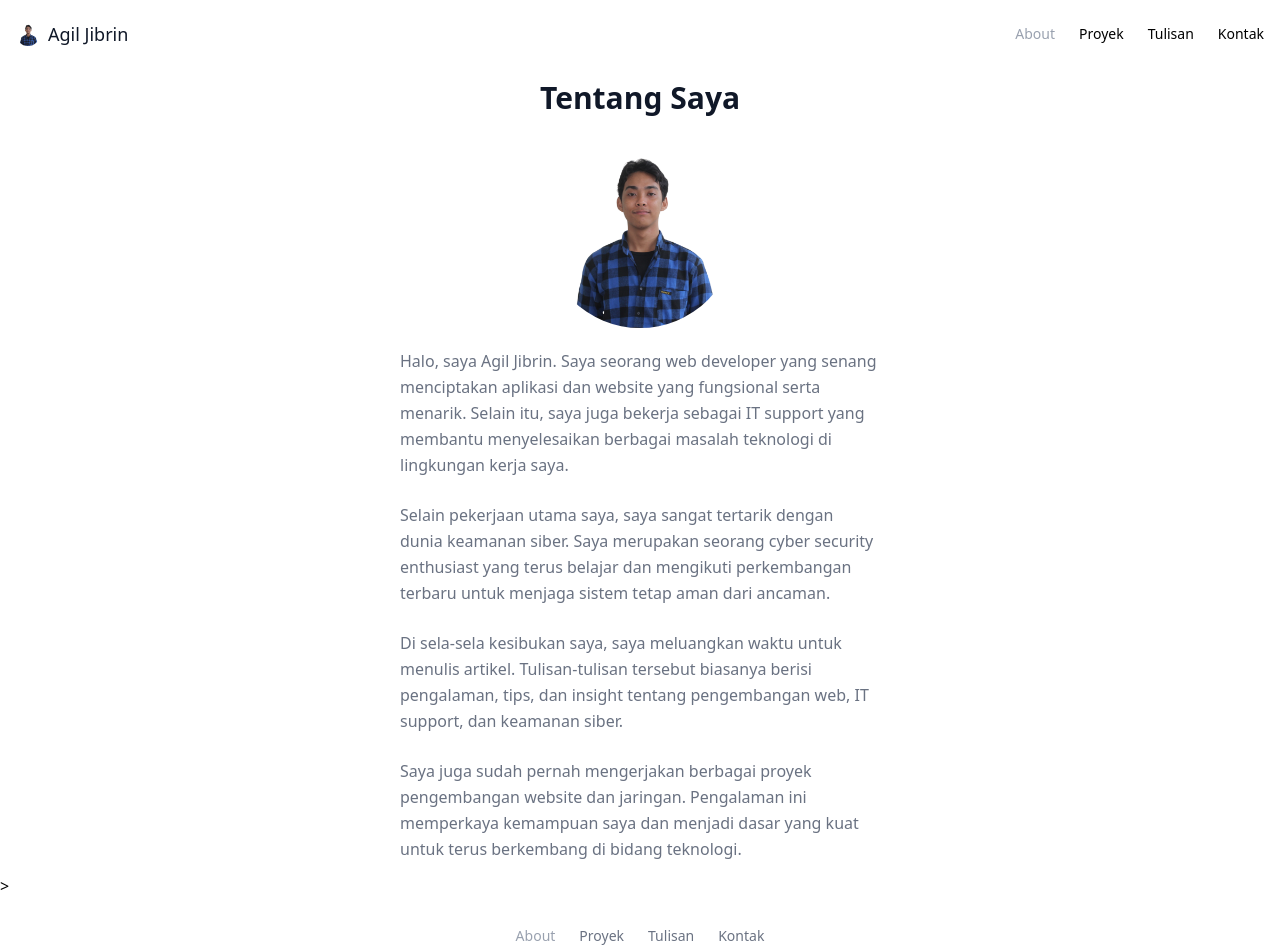
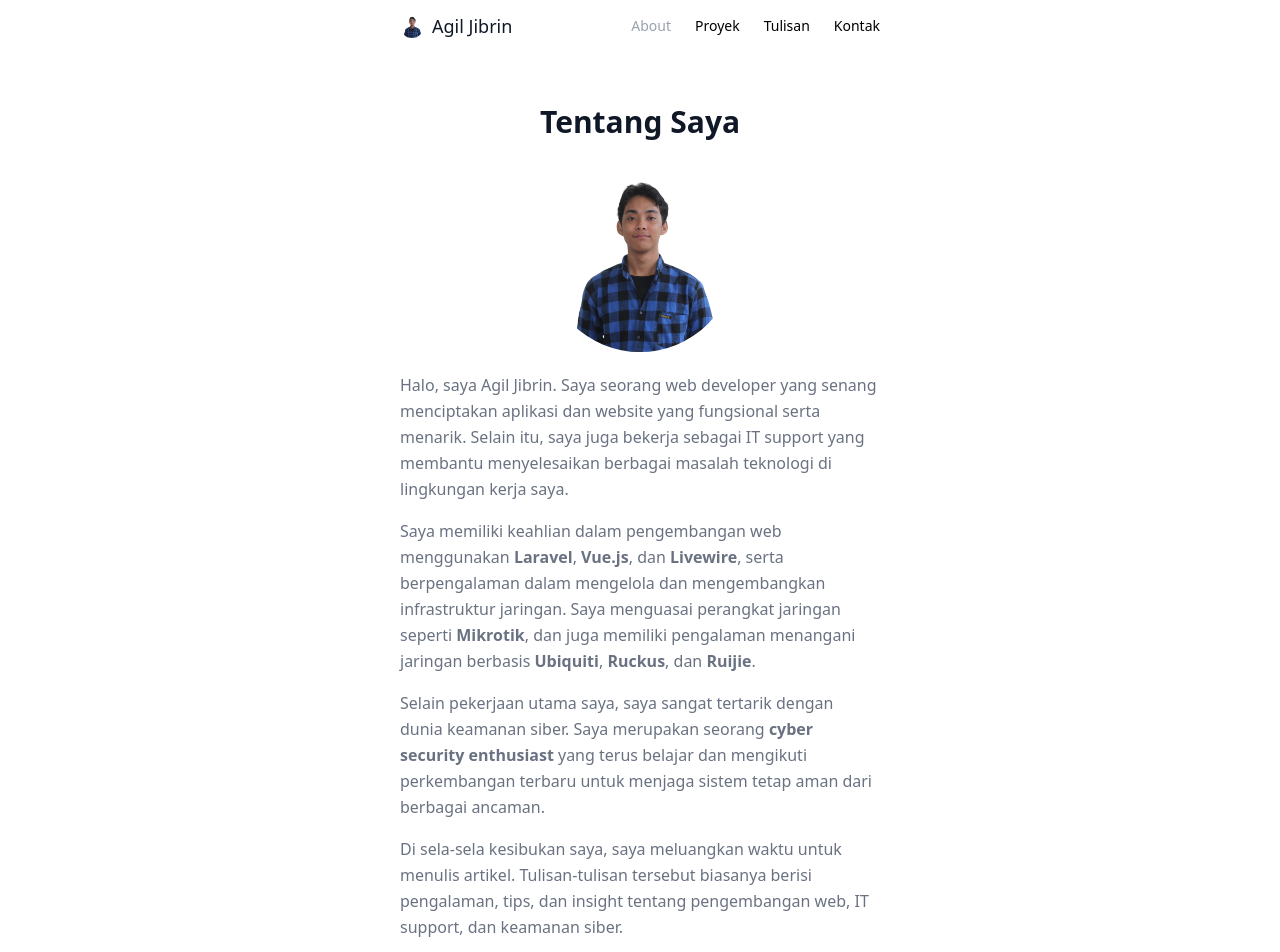
Before and after one commit to fuureya/vue-landing, a Vue app: page /about in a window 1280 px wide. Shown: the top 952 px of the page. Built offline with nearby package versions, Linux system fonts and the light colour scheme.

Commit message:
fix: minor

```diff
--- a/src/components/DescAbout.vue
+++ b/src/components/DescAbout.vue
@@ -4,7 +4,7 @@ import MasterBody from "./MasterBody.vue"
 
 <template>
     <MasterBody>
-        <h1 class="text-center text-xl text-gray-900 md:text-3xl font-semibold">
+        <h1 class="text-center text-xl text-gray-900 md:text-3xl font-semibold md:mt-10">
             Tentang Saya
         </h1>
 
@@ -17,22 +17,26 @@ import MasterBody from "./MasterBody.vue"
             fungsional serta menarik. Selain itu, saya juga bekerja sebagai IT support yang membantu menyelesaikan
             berbagai masalah teknologi di lingkungan kerja saya.
         </p>
-        <br>
-        <p class="text-gray-500 leading-relaxed">
-            Selain pekerjaan utama saya, saya sangat tertarik dengan dunia keamanan siber. Saya merupakan seorang cyber
-            security enthusiast yang terus belajar dan mengikuti perkembangan terbaru untuk menjaga sistem tetap aman
-            dari ancaman.
+        <p class="text-gray-500 leading-relaxed mt-4">
+            Saya memiliki keahlian dalam pengembangan web menggunakan <strong>Laravel</strong>, <strong>Vue.js</strong>,
+            dan <strong>Livewire</strong>, serta berpengalaman dalam mengelola dan mengembangkan infrastruktur jaringan.
+            Saya menguasai perangkat jaringan seperti <strong>Mikrotik</strong>, dan juga memiliki pengalaman menangani
+            jaringan berbasis <strong>Ubiquiti</strong>, <strong>Ruckus</strong>, dan <strong>Ruijie</strong>.
         </p>
-        <br>
-        <p class="text-gray-500 leading-relaxed">
+        <p class="text-gray-500 leading-relaxed mt-4">
+            Selain pekerjaan utama saya, saya sangat tertarik dengan dunia keamanan siber. Saya merupakan seorang
+            <strong>cyber security enthusiast</strong> yang terus belajar dan mengikuti perkembangan terbaru untuk
+            menjaga sistem tetap aman dari berbagai ancaman.
+        </p>
+        <p class="text-gray-500 leading-relaxed mt-4">
             Di sela-sela kesibukan saya, saya meluangkan waktu untuk menulis artikel. Tulisan-tulisan tersebut biasanya
             berisi pengalaman, tips, dan insight tentang pengembangan web, IT support, dan keamanan siber.
         </p>
-        <br>
-        <p class="text-gray-500 leading-relaxed">
+        <p class="text-gray-500 leading-relaxed mt-4">
             Saya juga sudah pernah mengerjakan berbagai proyek pengembangan website dan jaringan. Pengalaman ini
             memperkaya kemampuan saya dan menjadi dasar yang kuat untuk terus berkembang di bidang teknologi.
         </p>
 
+
     </MasterBody>>
 </template>
--- a/src/components/DescKontak.vue
+++ b/src/components/DescKontak.vue
@@ -46,7 +46,7 @@ const kontak = [
 
 <template>
     <MasterBody>
-        <h1 class="text-3xl text-gray-900 md:text-4xl font-semibold">
+        <h1 class="text-3xl text-gray-900 md:text-4xl font-semibold md:mt-10">
             Kontak Saya
         </h1>
         <p class="text-gray-500 leading-relaxed mt-5">
--- a/src/components/DescProyek.vue
+++ b/src/components/DescProyek.vue
@@ -5,7 +5,7 @@ import em from '@/assets/img/em.png';
 
 <template>
     <MasterBody>
-        <h1 class="text-3xl text-gray-900 md:text-4xl font-semibold">
+        <h1 class="text-3xl text-gray-900 md:text-4xl font-semibold md:mt-10">
             Proyek Saya
         </h1>
         <p class="text-gray-500 leading-relaxed mt-5">
--- a/src/components/DescTulisan.vue
+++ b/src/components/DescTulisan.vue
@@ -5,15 +5,20 @@ import Writes from './partials/Writes.vue'
 import { ref } from 'vue'
 
 const selectedType = ref('none')
+const searchKeyword = ref('')
 
 const handleUpdate = (type) => {
     selectedType.value = type
+}
+
+const handleKeyword = (key) => {
+    searchKeyword.value = key
 }
 </script>
 
 <template>
     <MasterBody>
-        <SearchWrites @updateEmit="handleUpdate" />
+        <SearchWrites @updateEmit="handleUpdate" @keyword="handleKeyword" />
         <Writes :typeOfPage="'all'" :sortType="selectedType" />
     </MasterBody>
 </template>
--- a/src/components/Footer.vue
+++ b/src/components/Footer.vue
@@ -1,5 +1,5 @@
 <template>
-    <footer class="bg-white py-7 px-4 md:px-[400px] lg:px-[400px]">
+    <footer class="bg-white  py-3 px-5 md:px-[100px] lg:px-[150px] xl:px-100">
         <div class="max-w-7xl mx-auto flex flex-col items-center space-y-4">
 
             <div class="flex space-x-6 text-sm font-light text-gray-500">
--- a/src/components/Jumbotron.vue
+++ b/src/components/Jumbotron.vue
@@ -17,10 +17,10 @@ import Writes from "./partials/Writes.vue"
                     Jika ingin menghubungi saya, silakan menuju ke halaman
                     <a href="/contact/" class="text-blue-400 hover:underline">kontak</a>.
                 </p>
-                <a href="/about/"
+                <router-link to="/about"
                     class="inline-block mt-4 text-sm text-gray-500 bg-gray-300 hover:bg-gray-500 hover:text-white px-4 py-2 rounded transition">
                     Selengkapnya
-                </a>
+                </router-link>
                 <h3 class="text-xl text-gray-900 md:text-4xl font-semibold mt-5">
                     Tulisan Terbaru Saya
                 </h3>
--- a/src/components/MasterBody.vue
+++ b/src/components/MasterBody.vue
@@ -1,5 +1,5 @@
 <template>
-    <div class="py-3 px-4 md:px-[400px] lg:px-[400px]">
+    <div class="py-3 px-5 md:px-[100px] lg:px-[150px] xl:px-100">
         <slot />
     </div>
 </template>
--- a/src/components/Navbar.vue
+++ b/src/components/Navbar.vue
@@ -6,7 +6,7 @@ const menuOpen = ref(false)
 </script>
 
 <template>
-    <nav class="bg-white py-5 px-4">
+    <nav class="bg-white py-3 px-5 md:px-[100px] lg:px-[150px] xl:px-100">
         <div class="max-w-7xl mx-auto flex items-center justify-between">
             <!-- Brand -->
             <router-link to="/" class="flex items-center space-x-2 text-gray-900">
--- a/src/components/partials/SearchWrites.vue
+++ b/src/components/partials/SearchWrites.vue
@@ -1,14 +1,18 @@
 <script setup>
-const emit = defineEmits(['updateEmit'])
+const emit = defineEmits(['updateEmit', 'keyword'])
 
 const sortBy = (type) => {
     emit('updateEmit', type)
+}
+const cari = (event) => {
+    emit('keyword', event.target.value)
+    console.log(event.target.value)
 }
 </script>
 
 <template>
     <div>
-        <h1 class="text-center mb-5 text-xl text-gray-900 md:text-3xl font-semibold">
+        <h1 class="text-center mb-5 text-xl text-gray-900 md:text-3xl font-semibold md:mt-10">
             Tulisan Saya
         </h1>
 
@@ -32,8 +36,5 @@ const sortBy = (type) => {
             </button>
         </div>
 
-        <!-- <input type="text" name="searchTerm" placeholder="Cari tulisan..."
-            class="w-full mt-5 flex-grow min-w-[200px] px-3 py-2 rounded-md border border-gray-300 text-white placeholder-gray-400 focus:outline-none focus:ring-2 focus:ring-gray-500"
-            value="" /> -->
     </div>
 </template>
--- a/src/components/partials/Writes.vue
+++ b/src/components/partials/Writes.vue
@@ -11,6 +11,10 @@ const props = defineProps({
     sortType: {
         type: String,
         default: 'none'
+    },
+    keyword: {
+        type: String,
+        default: ''
     }
 })
 
```
